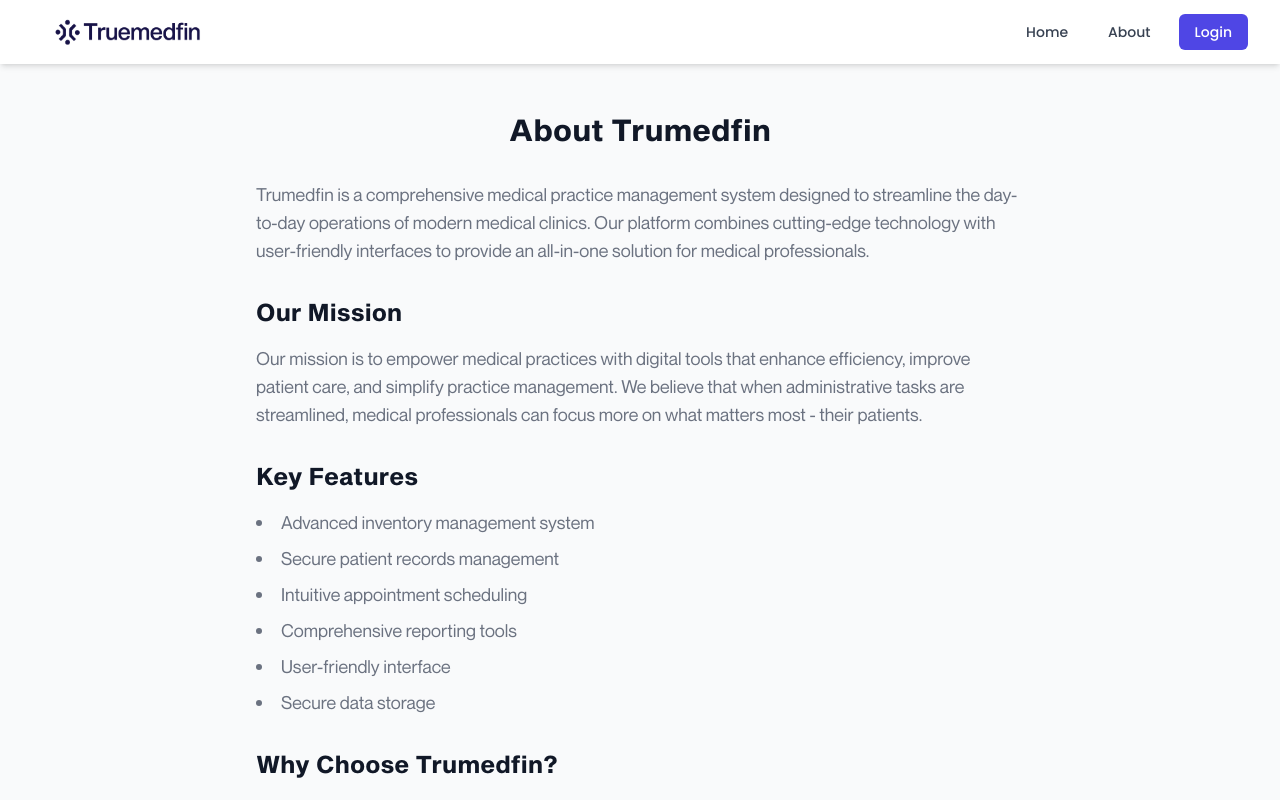
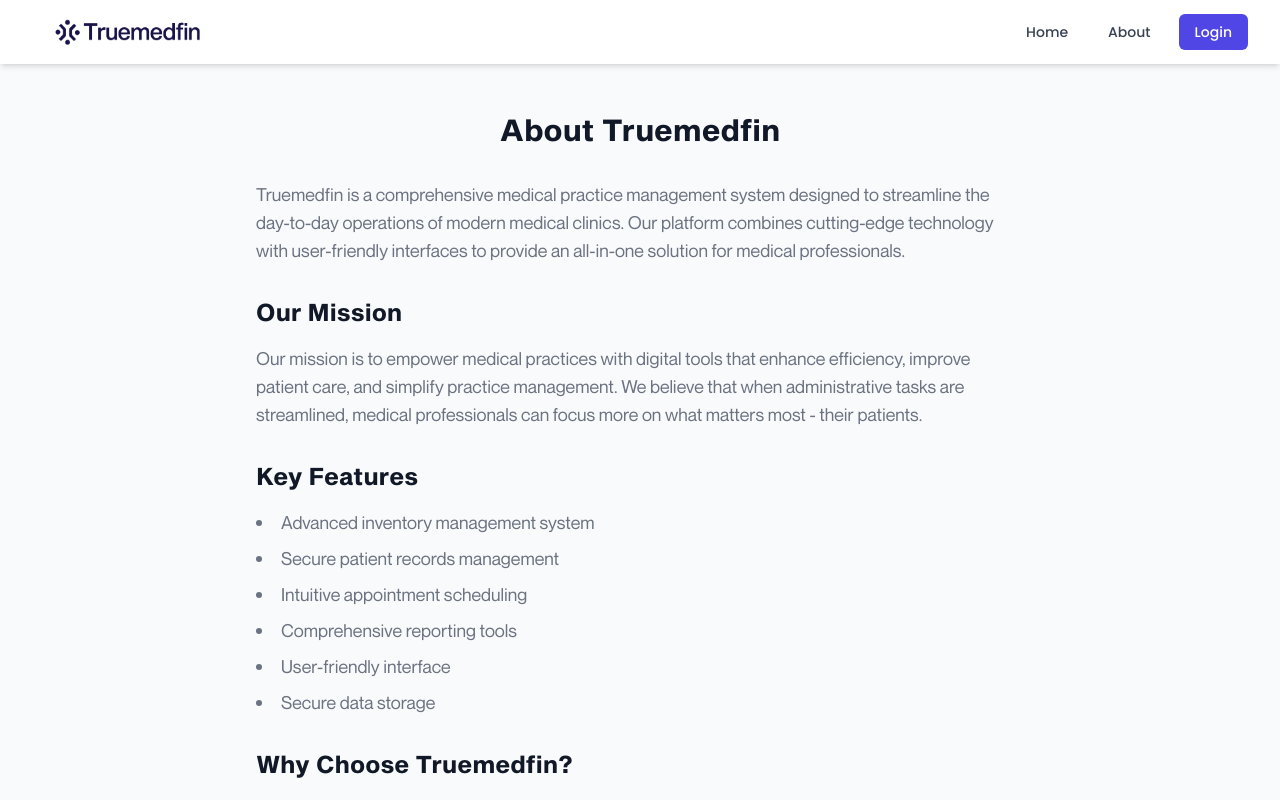
Before and after one commit to BishoyBoules/dentech, a React (Vite) app: page /about in a window 1280 px wide. Shown: the top 800 px of the page. Built offline with nearby package versions, Linux system fonts and the light colour scheme.

Commit message:
fix: update branding from Trumedfin to Truemedfin and improve logo placement

```diff
--- a/index.html
+++ b/index.html
@@ -4,7 +4,7 @@
     <meta charset="UTF-8" />
     <!-- <link rel="icon" type="image/svg+xml" href="/vite.svg" /> -->
     <meta name="viewport" content="width=device-width, initial-scale=1.0" />
-    <title>TruMedFin</title>
+    <title>Truemedfin</title>
   </head>
   <body>
     <div id="root"></div>
--- a/package.json
+++ b/package.json
@@ -1,5 +1,5 @@
 {
-  "name": "dentech",
+  "name": "truemedfin",
   "private": true,
   "version": "0.0.0",
   "type": "module",
--- a/src/components/Layout/MainLayout.tsx
+++ b/src/components/Layout/MainLayout.tsx
@@ -20,7 +20,7 @@
         </div>
       </Content>
       <Footer className="text-center bg-white dark:bg-gray-800 dark:text-white">
-        TruMedFin ©{new Date().getFullYear()} Created with care
+        Truemedfin ©{new Date().getFullYear()} Created with care
       </Footer>
     </Layout>
   );
--- a/src/components/Layout/Navbar.tsx
+++ b/src/components/Layout/Navbar.tsx
@@ -51,7 +51,7 @@
       <div className="flex justify-between items-center h-full px-4">
         <div className="flex items-center flex-1">
           <h1 className="text-2xl font-bold text-primary-600 dark:text-white mr-8">
-            TruMedFin
+            Truemedfin
           </h1>
 
           {/* Desktop Menu */}
--- a/src/components/Navbar.tsx
+++ b/src/components/Navbar.tsx
@@ -26,7 +26,7 @@
         <div className="flex justify-between h-16">
           <div className="flex items-center">
             <Link to="/" className="flex-shrink-0">
-              <span className="text-xl font-semibold text-gray-800">TruMedFin</span>
+              <span className="text-xl font-semibold text-gray-800">Truemedfin</span>
             </Link>
 
             {/* Desktop Navigation */}
--- a/src/pages/AboutPage.tsx
+++ b/src/pages/AboutPage.tsx
@@ -11,7 +11,7 @@
                     <div className="flex justify-between h-16">
                         <div className="flex">
                             <div className="flex-shrink-0 flex items-center">
-                                <img src={Logo} alt="Trumedfin Logo" className="w-48 h-auto" />
+                                <img src={Logo} alt="Truemedfin Logo" className="w-48 h-auto" />
                             </div>
                         </div>
                         <div className="flex items-center space-x-4">
@@ -32,11 +32,11 @@
             {/* About Content */}
             <div className="max-w-7xl mx-auto px-4 sm:px-6 lg:px-8 py-12">
                 <div className="max-w-3xl mx-auto">
-                    <h1 className="text-3xl font-extrabold text-gray-900 text-center mb-8 font-display">About Trumedfin</h1>
+                    <h1 className="text-3xl font-extrabold text-gray-900 text-center mb-8 font-display">About Truemedfin</h1>
 
                     <div className="prose prose-indigo max-w-none">
                         <p className="text-lg text-gray-500 mb-6 font-sans">
-                            Trumedfin is a comprehensive medical practice management system designed to streamline the day-to-day operations of modern medical clinics. Our platform combines cutting-edge technology with user-friendly interfaces to provide an all-in-one solution for medical professionals.
+                            Truemedfin is a comprehensive medical practice management system designed to streamline the day-to-day operations of modern medical clinics. Our platform combines cutting-edge technology with user-friendly interfaces to provide an all-in-one solution for medical professionals.
                         </p>
 
                         <h2 className="text-2xl font-bold text-gray-900 mt-8 mb-4 font-display">Our Mission</h2>
@@ -54,7 +54,7 @@
                             <li>Secure data storage</li>
                         </ul>
 
-                        <h2 className="text-2xl font-bold text-gray-900 mt-8 mb-4 font-display">Why Choose Trumedfin?</h2>
+                        <h2 className="text-2xl font-bold text-gray-900 mt-8 mb-4 font-display">Why Choose Truemedfin?</h2>
                         <div className="grid grid-cols-1 md:grid-cols-2 gap-6 mt-6">
                             <div className="bg-white p-6 rounded-lg shadow-sm">
                                 <h3 className="text-lg font-semibold text-gray-900 mb-2 font-display">Easy to Use</h3>
--- a/src/pages/HomePage.tsx
+++ b/src/pages/HomePage.tsx
@@ -9,7 +9,7 @@
   return (
     <div className="space-y-8">
       <div className="text-center space-y-4">
-        <Title level={1} className="dark:text-white">Welcome to TruMedFin</Title>
+        <Title level={1} className="dark:text-white">Welcome to Truemedfin</Title>
         <Paragraph className="text-lg dark:text-gray-300">
           Your trusted partner in dental care management
         </Paragraph>
--- a/src/pages/LandingPage.tsx
+++ b/src/pages/LandingPage.tsx
@@ -12,7 +12,7 @@
                     <div className="flex justify-between h-16">
                         <div className="flex">
                             <div className="flex-shrink-0 flex items-center">
-                                <img src={Logo} alt="Trumedfin Logo" className="w-48 h-auto" />
+                                <img src={Logo} alt="Truemedfin Logo" className="w-48 h-auto" />
                             </div>
                         </div>
                         <div className="flex items-center space-x-4">
@@ -35,7 +35,7 @@
                 <div className="max-w-7xl mx-auto px-4 sm:px-6 lg:px-8 py-24">
                     <div className="text-center">
                         <div className="flex justify-center mb-8">
-                            <img src={Logo2} alt="Trumedfin Logo" className="w-48 h-auto" />
+                            <img src={Logo2} alt="Truemedfin Logo" className="w-48 h-auto" />
                         </div>
                         <h1 className="text-4xl tracking-tight font-extrabold text-gray-900 sm:text-5xl md:text-6xl font-display">
                             <span className="block">Modern Solutions for</span>
--- a/src/pages/LoginPage.tsx
+++ b/src/pages/LoginPage.tsx
@@ -41,7 +41,7 @@
         <div>
           <div className="flex justify-center">
             <a href="/">
-              <img src={Logo} alt="Trumedfin Logo" className="w-64 h-auto" />
+              <img src={Logo} alt="Truemedfin Logo" className="w-64 h-auto" />
             </a>
           </div>
           <h2 className="mt-6 text-center text-3xl font-extrabold text-gray-900 font-display">
--- a/src/pages/admin/SpecializationsPage.tsx
+++ b/src/pages/admin/SpecializationsPage.tsx
@@ -127,7 +127,7 @@
         code: 'DIAG001',
         price: 150.00,
         specialization: Specialization.SPECIALIZATION,
-        companyName: 'TruMedFin',
+        companyName: 'Truemedfin',
         defaultNumOfUnits: 1,
         listItem: true,
         subItems: [
```
Also changed, not shown: 1 other file (tests, documents, lock files or other folders).
